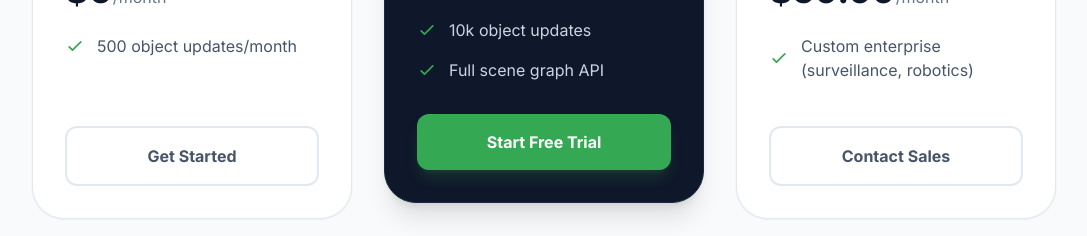
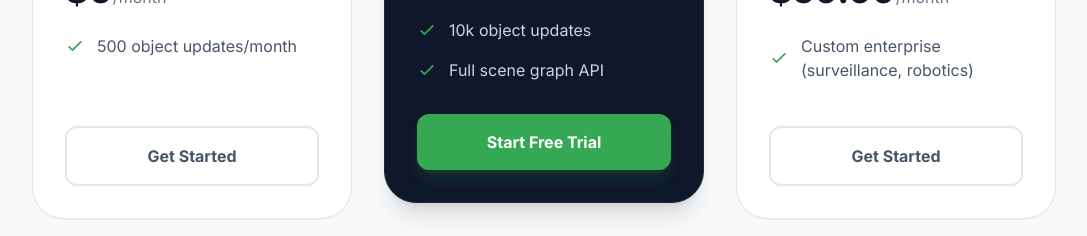
Before and after one commit to starnetxx/core-ai-frontend, a React (Vite) app in the folder corelandingpage-main/: page / in a window 1280 px wide. Shown: the part 4480-4716 px from the top of the page, without its empty margins (96-1183 px from the left). Built offline with nearby package versions, Linux system fonts and the light colour scheme; no server answers.

Commit message:
feat: update pricing button text and redirect directly to auth

```diff
--- a/corelandingpage-main/App.tsx
+++ b/corelandingpage-main/App.tsx
@@ -85,9 +85,6 @@ const App: React.FC = () => {
     }
   };
 
-  const handleGetStartedClick = () => {
-    setShowPricingModal(true);
-  };
 
   const handleContactClick = () => {
     setShowContactModal(true);
@@ -131,7 +128,7 @@ const App: React.FC = () => {
         <HowItWorks />
         <Benefits />
         <UseCases />
-        <PricingSection onGetStarted={handleGetStartedClick} />
+        <PricingSection onGetStarted={navigateToAuth} />
         <About />
         <CTA onTryDemo={navigateToAuth} onContactClick={handleContactClick} />
       </main>
--- a/corelandingpage-main/components/PricingSection.tsx
+++ b/corelandingpage-main/components/PricingSection.tsx
@@ -71,7 +71,7 @@ export const PricingSection: React.FC<PricingSectionProps> = ({ onGetStarted })
               </li>
             </ul>
             <button onClick={onGetStarted} className="w-full py-4 rounded-xl font-bold border-2 border-slate-200 text-slate-600 hover:border-slate-300 hover:bg-slate-50 transition-colors">
-              Contact Sales
+              Get Started
             </button>
           </div>
         </div>
```
